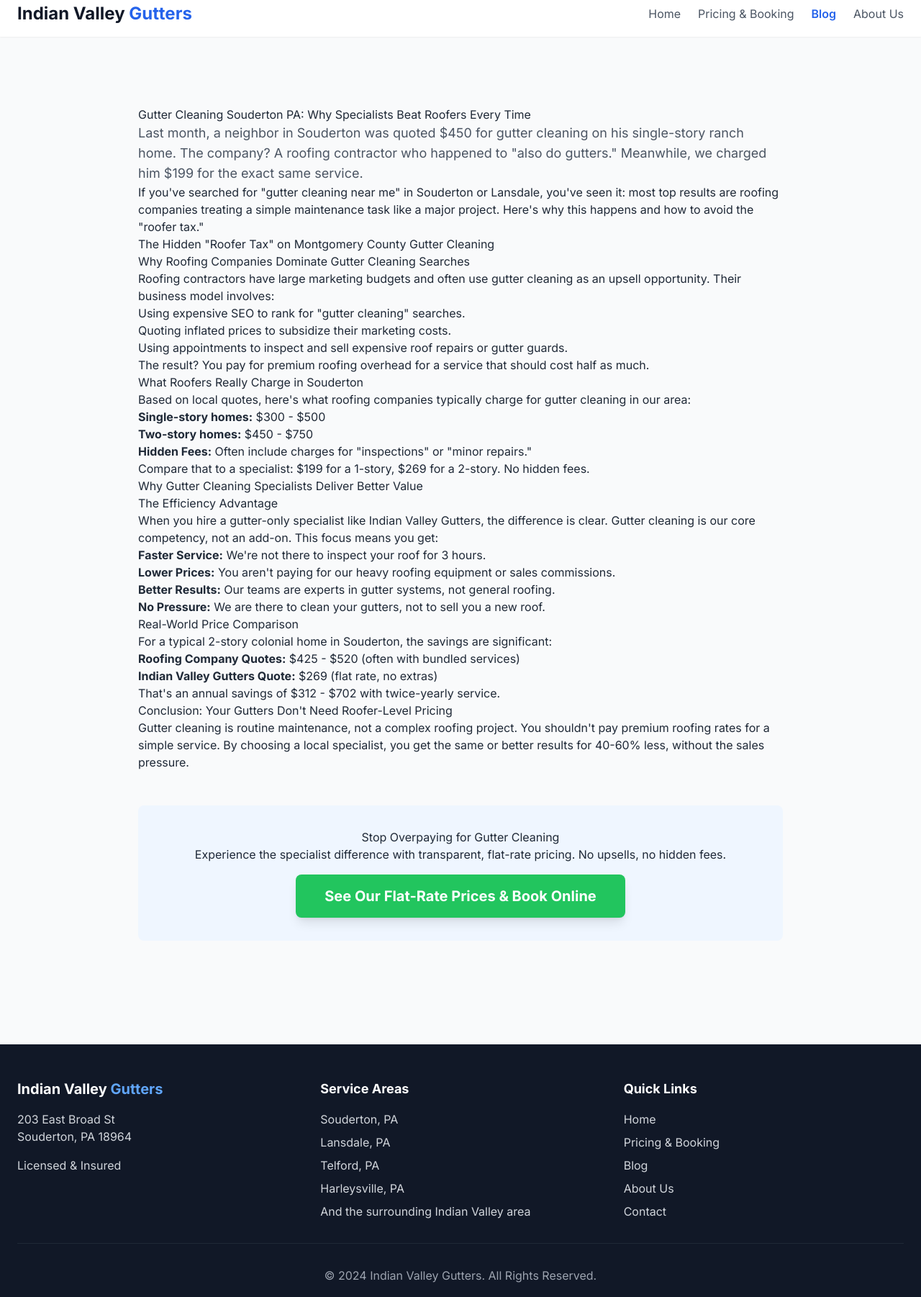
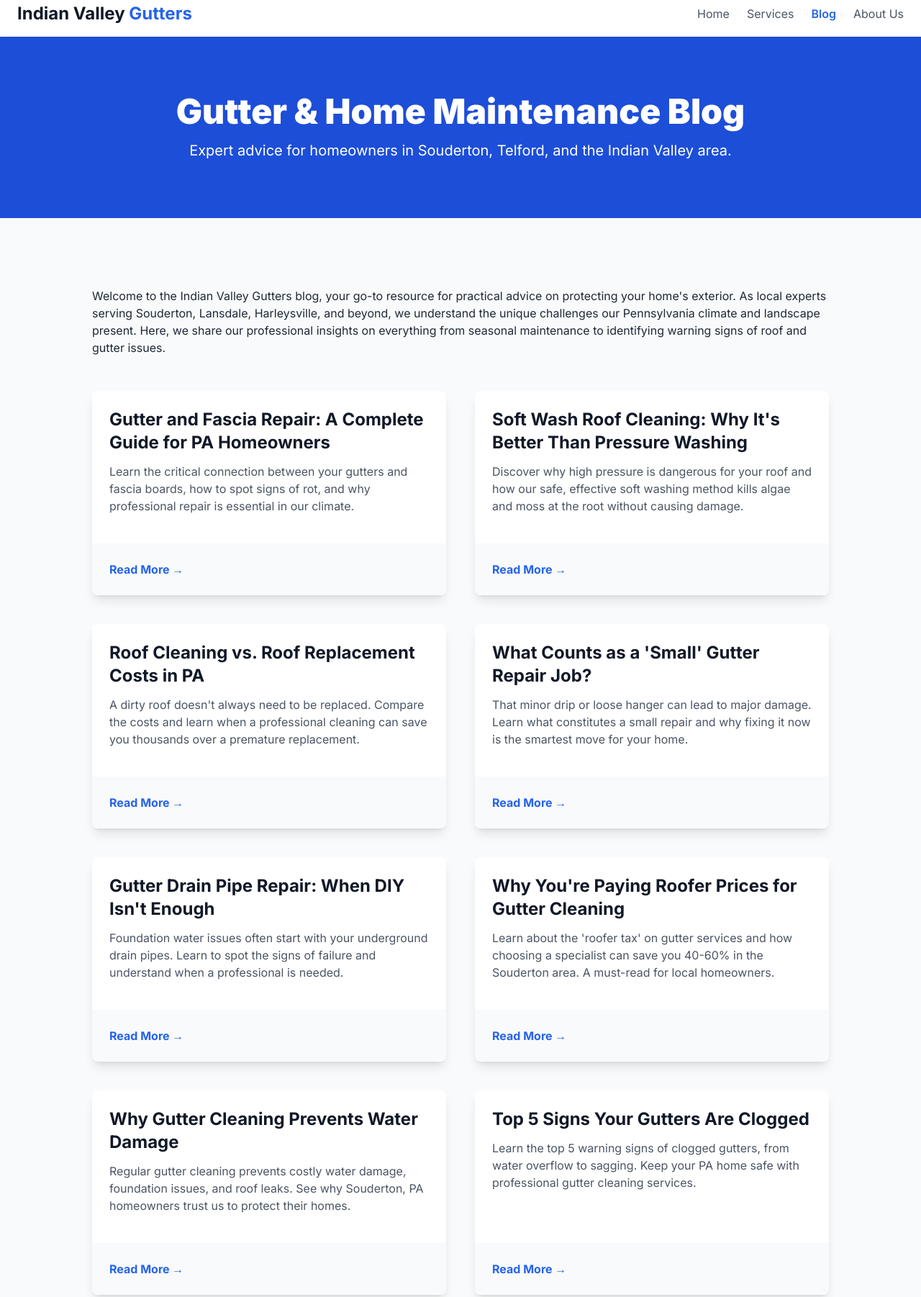
Before and after one commit to powder677/indianvalleygutters, a plain HTML site: page gutter-cleaning-souderton-pa-specialist-vs-roofer.html in a window 1280 px wide. Shown: the part 13-1815 px from the top of the page at 72% size. Drawn offline with nearby package versions, Linux system fonts and the light colour scheme.

Commit message:
Add files via upload

```diff
--- a/gutter-cleaning-souderton-pa-specialist-vs-roofer.html
+++ b/gutter-cleaning-souderton-pa-specialist-vs-roofer.html
@@ -4,123 +4,36 @@
 <head>
    <meta charset="UTF-8">
    <meta name="viewport" content="width=device-width, initial-scale=1.0">
-   <title>Gutter Cleaning Souderton PA: Specialist vs Roofer Pricing | Save 40-60% | Indian Valley Gutters</title>
-   <meta name="description" content="Why roofers overcharge for gutter cleaning in Souderton PA. Local specialists save homeowners 40-60%. Compare real prices: $199 vs $450+ from roofing companies.">
-   <meta name="keywords" content="gutter cleaning Souderton PA, gutter cleaning specialist, roofer vs gutter specialist, Montgomery County gutter cleaning, affordable gutter cleaning">
+
+   <title>Gutter Maintenance Blog | Tips from Indian Valley Gutters</title>
+   <meta name="description" content="Expert gutter cleaning, repair, and roof maintenance tips for Pennsylvania homeowners. Prevent water damage, manage debris & protect your home year-round.">
+   <meta property="og:title" content="Gutter Maintenance Blog | Tips from Indian Valley Gutters" />
+   <meta property="og:description" content="Expert gutter cleaning, repair, and roof maintenance tips for Pennsylvania homeowners. Prevent water damage, manage debris & protect your home year-round." />
+   <meta property="twitter:card" content="summary" />
+
 
    <link rel="icon" type="image/png" sizes="32x32" href="/favicon-32x32.png">
    <link rel="icon" type="image/png" sizes="16x16" href="/favicon-16x16.png">
    <link rel="apple-touch-icon" href="/apple-touch-icon.png">
    <link rel="shortcut icon" href="/favicon.ico">
 
-   <link rel="canonical" href="https://www.indianvalleygutters.com/gutter-cleaning-souderton-pa-specialist-vs-roofer.html">
-
-   <meta property="og:title" content="Gutter Cleaning Souderton PA | Save 40-60% with Specialists">
-   <meta property="og:description" content="Why pay roofer prices for simple gutter cleaning? Local specialists in Souderton PA offer same service for 40-60% less.">
-   <meta property="og:type" content="website">
-   <meta property="og:url" content="https://www.indianvalleygutters.com/gutter-cleaning-souderton-pa-specialist-vs-roofer.html">
-   <meta property="og:image" content="https://www.indianvalleygutters.com/og-image.jpg">
-
-   <meta name="twitter:card" content="summary_large_image">
-   <meta name="twitter:title" content="Gutter Cleaning Souderton PA | Save 40-60% with Specialists">
-   <meta name="twitter:description" content="Why pay roofer prices for simple gutter cleaning? Local specialists offer same service for 40-60% less.">
-   <meta name="twitter:image" content="https://www.indianvalleygutters.com/twitter-card.jpg">
+   <link rel="canonical" href="https://www.indianvalleygutters.com/blog.html">
 
    <script src="https://cdn.tailwindcss.com"></script>
+
    <link rel="preconnect" href="https://fonts.googleapis.com">
    <link rel="preconnect" href="https://fonts.gstatic.com" crossorigin>
    <link href="https://fonts.googleapis.com/css2?family=Inter:wght@400;600;700;900&display=swap" rel="stylesheet">
+
    <style>
       body {
          font-family: 'Inter', sans-serif;
       }
 
-      .prose h1 {
-         @apply text-4xl md: text-5xl font-extrabold text-gray-900 mb-6;
-      }
-
-      .prose h2 {
-         @apply text-3xl font-bold text-gray-900 mb-4 mt-12;
-      }
-
-      .prose h3 {
-         @apply text-xl font-bold text-gray-800 mb-3 mt-8;
-      }
-
-      .prose p,
-      .prose ul {
-         @apply text-gray-700 leading-relaxed;
-      }
-
-      .prose a {
-         @apply text-blue-600 hover: underline;
-      }
-
-      .prose ul {
-         @apply list-disc pl-6 space-y-2;
-      }
-
-      .cost-highlight {
-         @apply font-bold text-red-600;
-      }
-
-      .savings-highlight {
-         @apply font-bold text-green-600;
+      .group:hover .group-hover\:block {
+         display: block;
       }
    </style>
-   <script type="application/ld+json">
-      {
-         "@context": "https://schema.org",
-         "@type": "LocalBusiness",
-         "name": "Indian Valley Gutters",
-         "image": "https://www.indianvalleygutters.com/logo.png",
-         "@id": "https://www.indianvalleygutters.com",
-         "url": "https://www.indianvalleygutters.com",
-         "telephone": "(215) 555-0123",
-         "address": {
-            "@type": "PostalAddress",
-            "streetAddress": "203 East Broad St",
-            "addressLocality": "Souderton",
-            "addressRegion": "PA",
-            "postalCode": "18964",
-            "addressCountry": "US"
-         },
-         "geo": {
-            "@type": "GeoCoordinates",
-            "latitude": 40.3084,
-            "longitude": -75.3257
-         },
-         "openingHoursSpecification": {
-            "@type": "OpeningHoursSpecification",
-            "dayOfWeek": [
-               "Monday",
-               "Tuesday",
-               "Wednesday",
-               "Thursday",
-               "Friday"
-            ],
-            "opens": "08:00",
-            "closes": "17:00"
-         },
-         "serviceArea": {
-            "@type": "GeoCircle",
-            "geoMidpoint": {
-               "@type": "GeoCoordinates",
-               "latitude": 40.3084,
-               "longitude": -75.3257
-            },
-            "geoRadius": "25000"
-         },
-         "areaServed": [
-            "Souderton, PA",
-            "Lansdale, PA",
-            "Telford, PA",
-            "Harleysville, PA",
-            "Montgomery County, PA"
-         ],
-         "priceRange": "$199-$269"
-      }
-   </script>
 </head>
 
 <body class="bg-gray-50 text-gray-800">
@@ -132,7 +45,14 @@
          </a>
          <div class="hidden md:flex space-x-6 items-center">
             <a href="/" class="text-gray-600 hover:text-blue-600">Home</a>
-            <a href="gutter-cleaning-prices-souderton-montgomery-county-pa.html" class="text-gray-600 hover:text-blue-600">Pricing & Booking</a>
+            <div class="relative group">
+               <button class="text-gray-600 hover:text-blue-600">Services</button>
+               <div class="absolute hidden group-hover:block bg-white shadow-lg rounded-md mt-2 py-2 w-48">
+                  <a href="gutter-cleaning-prices-souderton-montgomery-county-pa.html" class="block px-4 py-2 text-gray-800 hover:bg-blue-50">Gutter Cleaning</a>
+                  <a href="gutter-repair.html" class="block px-4 py-2 text-gray-800 hover:bg-blue-50">Gutter Repair</a>
+                  <a href="roof-cleaning.html" class="block px-4 py-2 text-gray-800 hover:bg-blue-50">Roof Cleaning</a>
+               </div>
+            </div>
             <a href="blog.html" class="text-blue-600 font-semibold">Blog</a>
             <a href="about.html" class="text-gray-600 hover:text-blue-600">About Us</a>
          </div>
@@ -146,64 +66,132 @@
       </nav>
       <div id="mobile-menu" class="md:hidden hidden bg-white border-t">
          <a href="/" class="block py-2 px-4 text-sm hover:bg-gray-50">Home</a>
-         <a href="gutter-cleaning-prices-souderton-montgomery-county-pa.html" class="block py-2 px-4 text-sm hover:bg-gray-50">Pricing & Booking</a>
+         <a href="gutter-cleaning-prices-souderton-montgomery-county-pa.html" class="block py-2 px-4 text-sm hover:bg-gray-50">Gutter Cleaning</a>
+         <a href="gutter-repair.html" class="block py-2 px-4 text-sm hover:bg-gray-50">Gutter Repair</a>
+         <a href="roof-cleaning.html" class="block py-2 px-4 text-sm hover:bg-gray-50">Roof Cleaning</a>
          <a href="blog.html" class="block py-2 px-4 text-sm text-blue-600">Blog</a>
          <a href="about.html" class="block py-2 px-4 text-sm hover:bg-gray-50">About Us</a>
       </div>
    </header>
 
-   <main class="py-16 md:py-24">
-      <div class="container mx-auto px-6">
-         <article class="prose prose-lg max-w-4xl mx-auto">
-            <h1>Gutter Cleaning Souderton PA: Why Specialists Beat Roofers Every Time</h1>
-            <p class="text-lg text-gray-600">Last month, a neighbor in Souderton was quoted <span class="cost-highlight">$450</span> for gutter cleaning on his single-story ranch home. The company? A roofing contractor who happened to "also do gutters." Meanwhile, we charged him <span class="savings-highlight">$199</span> for the exact same service.</p>
-            <p>If you've searched for "gutter cleaning near me" in Souderton or Lansdale, you've seen it: most top results are roofing companies treating a simple maintenance task like a major project. Here's why this happens and how to avoid the "roofer tax."</p>
+   <main>
+      <section class="bg-blue-700 text-white py-16 md:py-20">
+         <div class="container mx-auto px-6 text-center">
+            <h1 class="text-4xl md:text-5xl font-extrabold">Gutter & Home Maintenance Blog</h1>
+            <p class="text-lg md:text-xl mt-4 max-w-3xl mx-auto">Expert advice for homeowners in Souderton, Telford, and the Indian Valley area.</p>
+         </div>
+      </section>
 
-            <h2>The Hidden "Roofer Tax" on Montgomery County Gutter Cleaning</h2>
-            <h3>Why Roofing Companies Dominate Gutter Cleaning Searches</h3>
-            <p>Roofing contractors have large marketing budgets and often use gutter cleaning as an upsell opportunity. Their business model involves:</p>
-            <ul>
-               <li>Using expensive SEO to rank for "gutter cleaning" searches.</li>
-               <li>Quoting inflated prices to subsidize their marketing costs.</li>
-               <li>Using appointments to inspect and sell expensive roof repairs or gutter guards.</li>
-            </ul>
-            <p>The result? You pay for premium roofing overhead for a service that should cost half as much.</p>
-            <h3>What Roofers Really Charge in Souderton</h3>
-            <p>Based on local quotes, here's what roofing companies typically charge for gutter cleaning in our area:</p>
-            <ul>
-               <li><strong>Single-story homes:</strong> <span class="cost-highlight">$300 - $500</span></li>
-               <li><strong>Two-story homes:</strong> <span class="cost-highlight">$450 - $750</span></li>
-               <li><strong>Hidden Fees:</strong> Often include charges for "inspections" or "minor repairs."</li>
-            </ul>
-            <p>Compare that to a specialist: <span class="savings-highlight">$199 for a 1-story</span>, <span class="savings-highlight">$269 for a 2-story</span>. No hidden fees.</p>
+      <div class="py-16 md:py-24">
+         <div class="container mx-auto px-6">
+            <div class="max-w-5xl mx-auto mb-12 prose prose-lg">
+               <p>Welcome to the Indian Valley Gutters blog, your go-to resource for practical advice on protecting your home's exterior. As local experts serving Souderton, Lansdale, Harleysville, and beyond, we understand the unique challenges our Pennsylvania climate and landscape present. Here, we share our professional insights on everything from seasonal maintenance to identifying warning signs of roof and gutter issues.</p>
+            </div>
 
-            <h2>Why Gutter Cleaning Specialists Deliver Better Value</h2>
-            <h3>The Efficiency Advantage</h3>
-            <p>When you hire a gutter-only specialist like Indian Valley Gutters, the difference is clear. Gutter cleaning is our core competency, not an add-on. This focus means you get:</p>
-            <ul>
-               <li><strong>Faster Service:</strong> We're not there to inspect your roof for 3 hours.</li>
-               <li><strong>Lower Prices:</strong> You aren't paying for our heavy roofing equipment or sales commissions.</li>
-               <li><strong>Better Results:</strong> Our teams are experts in gutter systems, not general roofing.</li>
-               <li><strong>No Pressure:</strong> We are there to clean your gutters, not to sell you a new roof.</li>
-            </ul>
+            <div class="grid grid-cols-1 md:grid-cols-2 gap-10 max-w-5xl mx-auto">
 
-            <h3>Real-World Price Comparison</h3>
-            <p>For a typical 2-story colonial home in Souderton, the savings are significant:</p>
-            <ul>
-               <li><strong>Roofing Company Quotes:</strong> <span class="cost-highlight">$425 - $520</span> (often with bundled services)</li>
-               <li><strong>Indian Valley Gutters Quote:</strong> <span class="savings-highlight">$269</span> (flat rate, no extras)</li>
-            </ul>
-            <p>That's an annual savings of <span class="savings-highlight">$312 - $702</span> with twice-yearly service.</p>
+               <div class="bg-white rounded-lg shadow-lg overflow-hidden flex flex-col">
+                  <div class="p-6 flex-grow">
+                     <h2 class="text-2xl font-bold text-gray-900 mb-3">Gutter and Fascia Repair: A Complete Guide for PA Homeowners</h2>
+                     <p class="text-gray-600 mb-4">Learn the critical connection between your gutters and fascia boards, how to spot signs of rot, and why professional repair is essential in our climate.</p>
+                  </div>
+                  <div class="p-6 bg-gray-50">
+                     <a href="gutter-and-fascia-repair-guide.html" class="font-bold text-blue-600 hover:text-blue-800">Read More →</a>
+                  </div>
+               </div>
 
-            <h2>Conclusion: Your Gutters Don't Need Roofer-Level Pricing</h2>
-            <p>Gutter cleaning is routine maintenance, not a complex roofing project. You shouldn't pay premium roofing rates for a simple service. By choosing a local specialist, you get the same or better results for 40-60% less, without the sales pressure.</p>
+               <div class="bg-white rounded-lg shadow-lg overflow-hidden flex flex-col">
+                  <div class="p-6 flex-grow">
+                     <h2 class="text-2xl font-bold text-gray-900 mb-3">Soft Wash Roof Cleaning: Why It's Better Than Pressure Washing</h2>
+                     <p class="text-gray-600 mb-4">Discover why high pressure is dangerous for your roof and how our safe, effective soft washing method kills algae and moss at the root without causing damage.</p>
+                  </div>
+                  <div class="p-6 bg-gray-50">
+                     <a href="soft-wash-roof-cleaning-guide.html" class="font-bold text-blue-600 hover:text-blue-800">Read More →</a>
+                  </div>
+               </div>
 
-            <div class="text-center bg-blue-50 p-8 rounded-lg my-12">
-               <h2 class="mt-0">Stop Overpaying for Gutter Cleaning</h2>
-               <p>Experience the specialist difference with transparent, flat-rate pricing. No upsells, no hidden fees.</p>
-               <a href="gutter-cleaning-prices-souderton-montgomery-county-pa.html" class="inline-block bg-green-500 text-white font-bold text-xl py-4 px-10 rounded-lg shadow-lg hover:bg-green-600 transition mt-4">See Our Flat-Rate Prices & Book Online</a>
+               <div class="bg-white rounded-lg shadow-lg overflow-hidden flex flex-col">
+                  <div class="p-6 flex-grow">
+                     <h2 class="text-2xl font-bold text-gray-900 mb-3">Roof Cleaning vs. Roof Replacement Costs in PA</h2>
+                     <p class="text-gray-600 mb-4">A dirty roof doesn't always need to be replaced. Compare the costs and learn when a professional cleaning can save you thousands over a premature replacement.</p>
+                  </div>
+                  <div class="p-6 bg-gray-50">
+                     <a href="roof-cleaning-vs-replacement-costs.html" class="font-bold text-blue-600 hover:text-blue-800">Read More →</a>
+                  </div>
+               </div>
+
+               <div class="bg-white rounded-lg shadow-lg overflow-hidden flex flex-col">
+                  <div class="p-6 flex-grow">
+                     <h2 class="text-2xl font-bold text-gray-900 mb-3">What Counts as a 'Small' Gutter Repair Job?</h2>
+                     <p class="text-gray-600 mb-4">That minor drip or loose hanger can lead to major damage. Learn what constitutes a small repair and why fixing it now is the smartest move for your home.</p>
+                  </div>
+                  <div class="p-6 bg-gray-50">
+                     <a href="small-gutter-repair-jobs.html" class="font-bold text-blue-600 hover:text-blue-800">Read More →</a>
+                  </div>
+               </div>
+
+               <div class="bg-white rounded-lg shadow-lg overflow-hidden flex flex-col">
+                  <div class="p-6 flex-grow">
+                     <h2 class="text-2xl font-bold text-gray-900 mb-3">Gutter Drain Pipe Repair: When DIY Isn't Enough</h2>
+                     <p class="text-gray-600 mb-4">Foundation water issues often start with your underground drain pipes. Learn to spot the signs of failure and understand when a professional is needed.</p>
+                  </div>
+                  <div class="p-6 bg-gray-50">
+                     <a href="gutter-drain-pipe-repair.html" class="font-bold text-blue-600 hover:text-blue-800">Read More →</a>
+                  </div>
+               </div>
+
+               <div class="bg-white rounded-lg shadow-lg overflow-hidden flex flex-col">
+                  <div class="p-6 flex-grow">
+                     <h2 class="text-2xl font-bold text-gray-900 mb-3">Why You're Paying Roofer Prices for Gutter Cleaning</h2>
+                     <p class="text-gray-600 mb-4">Learn about the 'roofer tax' on gutter services and how choosing a specialist can save you 40-60% in the Souderton area. A must-read for local homeowners.</p>
+                  </div>
+                  <div class="p-6 bg-gray-50">
+                     <a href="roofer-vs-specialist.html" class="font-bold text-blue-600 hover:text-blue-800">Read More →</a>
+                  </div>
+               </div>
+
+               <div class="bg-white rounded-lg shadow-lg overflow-hidden flex flex-col">
+                  <div class="p-6 flex-grow">
+                     <h2 class="text-2xl font-bold text-gray-900 mb-3">Why Gutter Cleaning Prevents Water Damage</h2>
+                     <p class="text-gray-600 mb-4">Regular gutter cleaning prevents costly water damage, foundation issues, and roof leaks. See why Souderton, PA homeowners trust us to protect their homes.</p>
+                  </div>
+                  <div class="p-6 bg-gray-50">
+                     <a href="why-gutter-cleaning-prevents-damage.html" class="font-bold text-blue-600 hover:text-blue-800">Read More →</a>
+                  </div>
+               </div>
+
+               <div class="bg-white rounded-lg shadow-lg overflow-hidden flex flex-col">
+                  <div class="p-6 flex-grow">
+                     <h2 class="text-2xl font-bold text-gray-900 mb-3">Top 5 Signs Your Gutters Are Clogged</h2>
+                     <p class="text-gray-600 mb-4">Learn the top 5 warning signs of clogged gutters, from water overflow to sagging. Keep your PA home safe with professional gutter cleaning services.</p>
+                  </div>
+                  <div class="p-6 bg-gray-50">
+                     <a href="top-5-signs-gutters-are-clogged.html" class="font-bold text-blue-600 hover:text-blue-800">Read More →</a>
+                  </div>
+               </div>
+
+               <div class="bg-white rounded-lg shadow-lg overflow-hidden flex flex-col">
+                  <div class="p-6 flex-grow">
+                     <h2 class="text-2xl font-bold text-gray-900 mb-3">How Often Should You Clean Gutters in Pennsylvania?</h2>
+                     <p class="text-gray-600 mb-4">Find out how often to clean your gutters in Pennsylvania's climate. Protect your home from clogs and damage with regular gutter maintenance from pros.</p>
+                  </div>
+                  <div class="p-6 bg-gray-50">
+                     <a href="how-often-to-clean-gutters-in-pa.html" class="font-bold text-blue-600 hover:text-blue-800">Read More →</a>
+                  </div>
+               </div>
+
+               <div class="bg-white rounded-lg shadow-lg overflow-hidden flex flex-col">
+                  <div class="p-6 flex-grow">
+                     <h2 class="text-2xl font-bold text-gray-900 mb-3">The Lansdale Homeowner's Guide to Pine Needle Management</h2>
+                     <p class="text-gray-600 mb-4">Mastering gutter maintenance in North Penn's pine-rich neighborhoods of Lansdale.</p>
+                  </div>
+                  <div class="p-6 bg-gray-50">
+                     <a href="lansdale-pine-needle-guide.html" class="font-bold text-blue-600 hover:text-blue-800">Read More →</a>
+                  </div>
+               </div>
+
             </div>
-         </article>
+         </div>
       </div>
    </main>
 
@@ -219,23 +207,19 @@
                <p class="text-gray-300">Licensed & Insured</p>
             </div>
             <div>
-               <h3 class="text-lg font-bold mb-4">Service Areas</h3>
+               <h3 class="text-lg font-bold mb-4">Our Services</h3>
                <ul class="space-y-2 text-gray-300">
-                  <li>Souderton, PA</li>
-                  <li>Lansdale, PA</li>
-                  <li>Telford, PA</li>
-                  <li>Harleysville, PA</li>
-                  <li>And the surrounding Indian Valley area</li>
+                  <li><a href="gutter-cleaning-prices-souderton-montgomery-county-pa.html" class="hover:text-white">Gutter Cleaning</a></li>
+                  <li><a href="gutter-repair.html" class="hover:text-white">Gutter Repair</a></li>
+                  <li><a href="roof-cleaning.html" class="hover:text-white">Roof Cleaning</a></li>
                </ul>
             </div>
             <div>
                <h3 class="text-lg font-bold mb-4">Quick Links</h3>
                <ul class="space-y-2">
                   <li><a href="/" class="text-gray-300 hover:text-white">Home</a></li>
-                  <li><a href="gutter-cleaning-prices-souderton-montgomery-county-pa.html" class="text-gray-300 hover:text-white">Pricing & Booking</a></li>
                   <li><a href="blog.html" class="text-gray-300 hover:text-white">Blog</a></li>
                   <li><a href="about.html" class="text-gray-300 hover:text-white">About Us</a></li>
-                  <li><a href="https://formspree.io/f/mjkevvbr" class="text-gray-300 hover:text-white">Contact</a></li>
                </ul>
             </div>
          </div>
```
